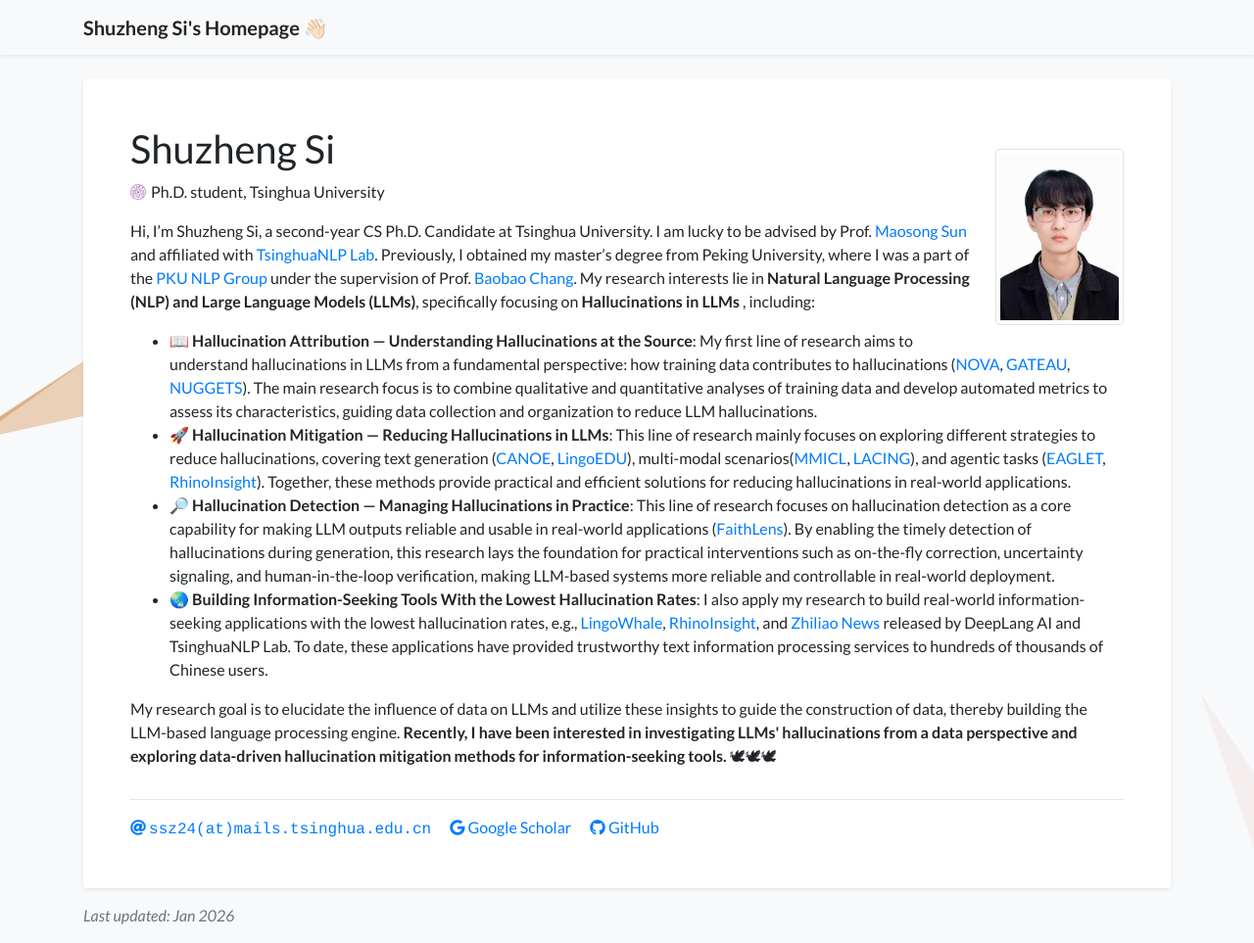
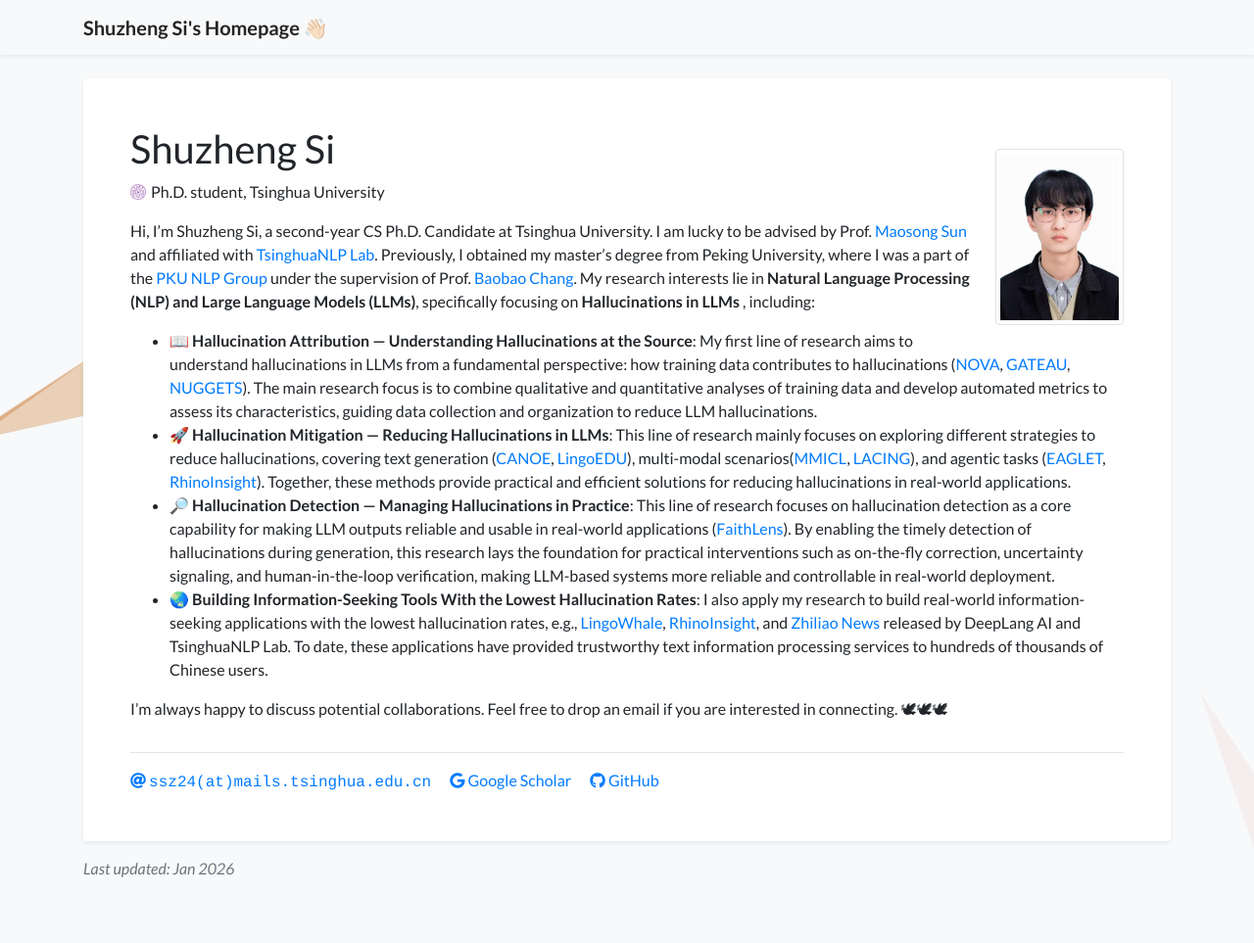
Before and after one commit to S1s-Z/s1s-z.github.io, a Jekyll site: the page built from index.html, in a window 1280 px wide and 963 px high. Shown: the whole window at 98% size. Built offline with Jekyll 4.4.1, drawn with Linux system fonts in a browser that asks for light colours; a style sheet for code colours, icons or effects is not loaded.

Commit message:
Update profile.yml

```diff
--- a/_data/profile.yml
+++ b/_data/profile.yml
@@ -36,7 +36,7 @@ short_bio: >-
       </li>
   </ul>
 
-  My research goal is to elucidate the influence of data on LLMs and utilize these insights to guide the construction of data, thereby building the LLM-based language processing engine. <b>Recently, I have been interested in investigating LLMs' hallucinations from a data perspective and exploring data-driven hallucination mitigation methods for information-seeking tools.</b> 🕊🕊🕊
+  I’m always happy to discuss potential collaborations. Feel free to drop an email if you are interested in connecting. 🕊🕊🕊
 
 
 
```
